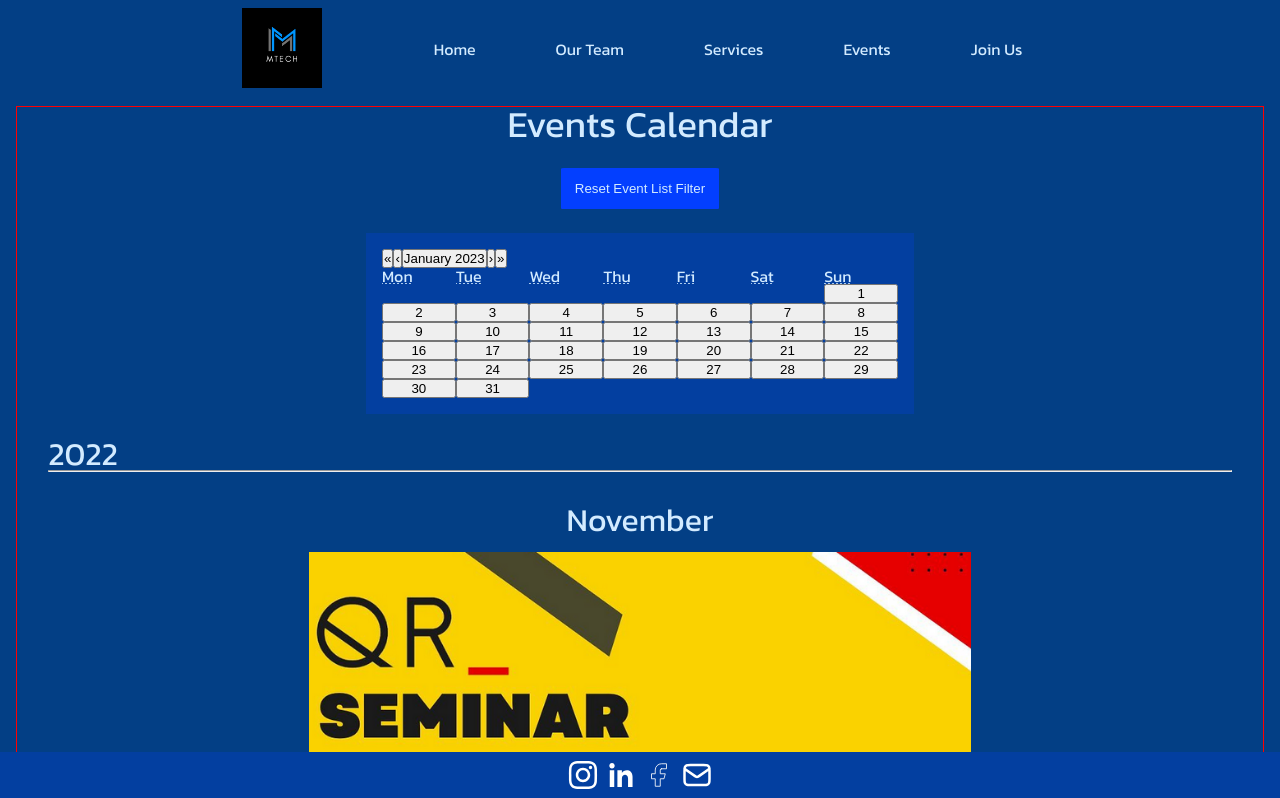
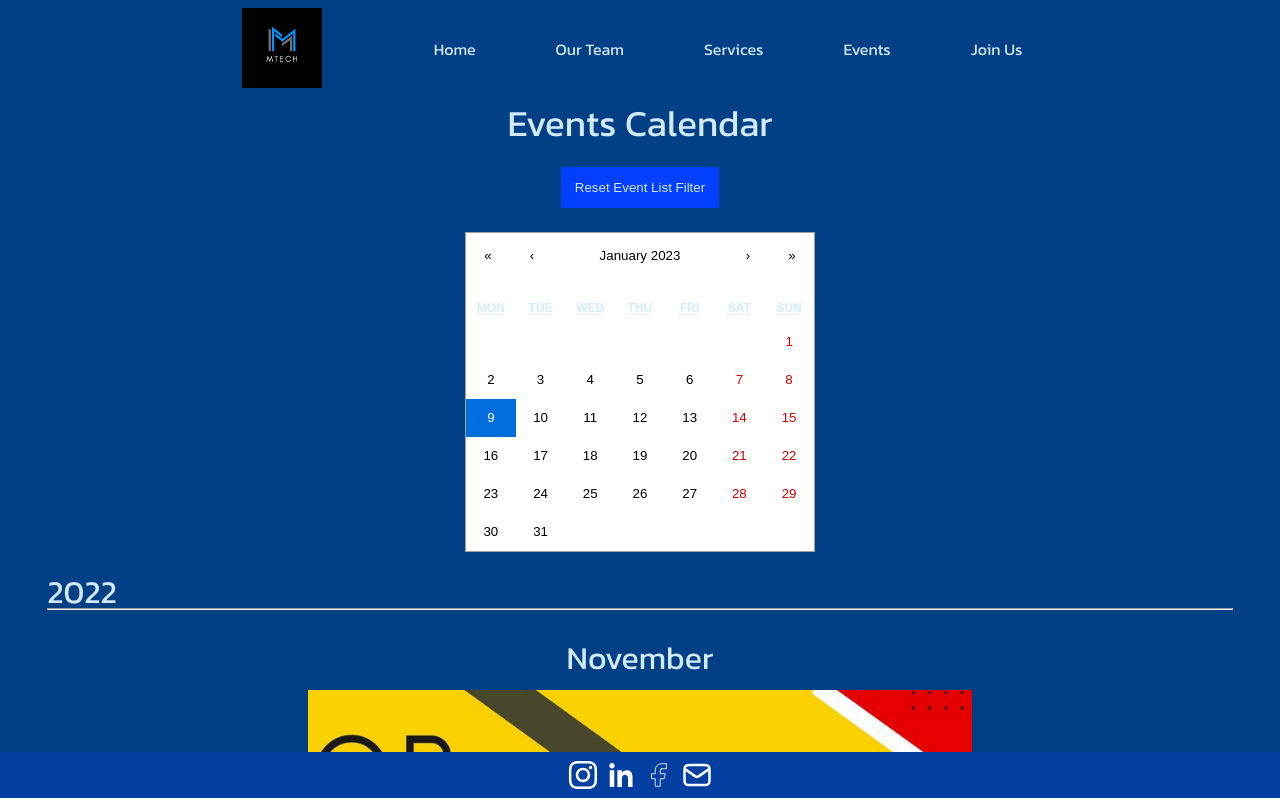
Before and after one commit to jamestq/mtech-unimelb-fs, a Next.js app: page /events in a window 1280 px wide. Shown: the top 798 px of the page. Built offline with nearby package versions, Linux system fonts and the light colour scheme.

Commit message:
add style to calendar

```diff
--- a/pages/events.js
+++ b/pages/events.js
@@ -5,7 +5,7 @@ import Layout from '../components/layout'
 import {loadEvents, generateMonthYearSet, displayLoad} from '../utility/loadEvents'
 
 import styles from '../styles/Events.module.css';
-// import 'react-calendar/dist/Calendar.css';
+import 'react-calendar/dist/Calendar.css';
 
 export async function getServerSideProps(){
   const eventList = await loadEvents();
--- a/styles/Events.module.css
+++ b/styles/Events.module.css
@@ -3,7 +3,7 @@
     flex-direction: column;
     align-items: center;
     row-gap: 1.5em;
-    border: 1px red solid;
+    /* border: 1px red solid; */
 }
 
 .buttonPanel{
@@ -25,9 +25,15 @@
     flex-direction: column;
     align-items: center;
     width: 100%;
+    /* border: 1px solid yellow; */
 }
 
 .calendar{
-    padding: 1em;
-    background-color: var(--bg-color-3);
+    width: 90%;
 }
+
+@media  screen and (min-width: 992px) {
+    .calendar{
+        width: 70%;
+    }
+}
```
